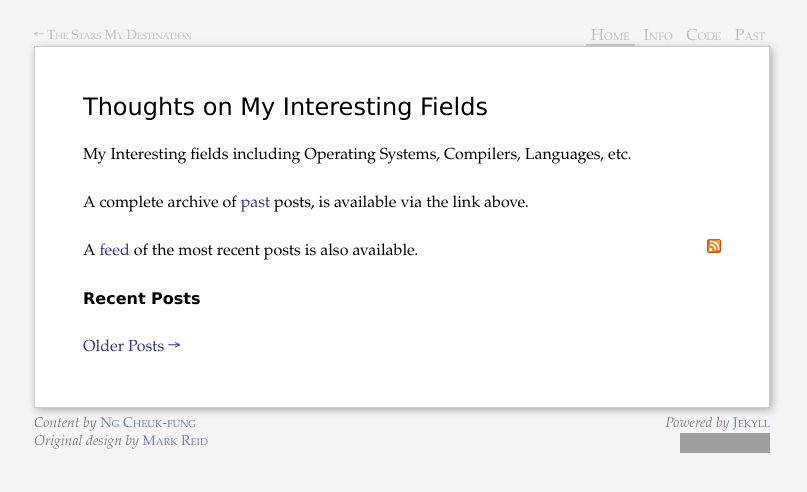
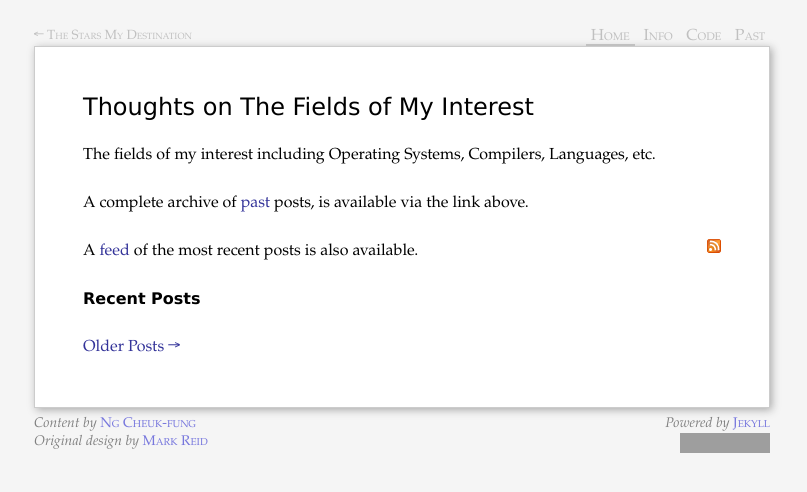
Before and after one commit to cheuk-fung/cheuk-fung.github.io, a Jekyll site: the page built from thoughts/index.markdown, in a window 1280 px wide. Shown: the top 492 px of the page, without its empty margins (238-1045 px from the left). Built offline with Jekyll 4.4.1, drawn with Linux system fonts in a browser that asks for light colours; Markdown is read by kramdown in place of the engine named in the settings; grey boxes are pictures that could not be loaded.

Commit message:
fixed some typos

```diff
--- a/index.markdown
+++ b/index.markdown
@@ -43,7 +43,7 @@ the following categories is also available.
 +-- {.section}
 [Thoughts](/thoughts)
 ---------------------
-Thoughts on my interesting fields, including Operating Systems,
+Thoughts on the fields of my interest, including Operating Systems,
 Compilers, Languages, etc.
 {% for post in site.categories.thoughts limit:5 %}
 <ul class="compact recent">
--- a/thoughts/index.markdown
+++ b/thoughts/index.markdown
@@ -7,11 +7,11 @@ feed: atom.xml
 keywords: Thoughts, Operating Systems, Compilers, Languages
 ---
 
-Thoughts on My Interesting Fields
-=================================
+Thoughts on The Fields of My Interest
+=====================================
 
-My Interesting fields including Operating Systems, Compilers, Languages,
-etc.
+The fields of my interest including Operating Systems, Compilers,
+Languages, etc.
 
 A complete archive of [past](past.html) posts, is available via the link
 above.
```
